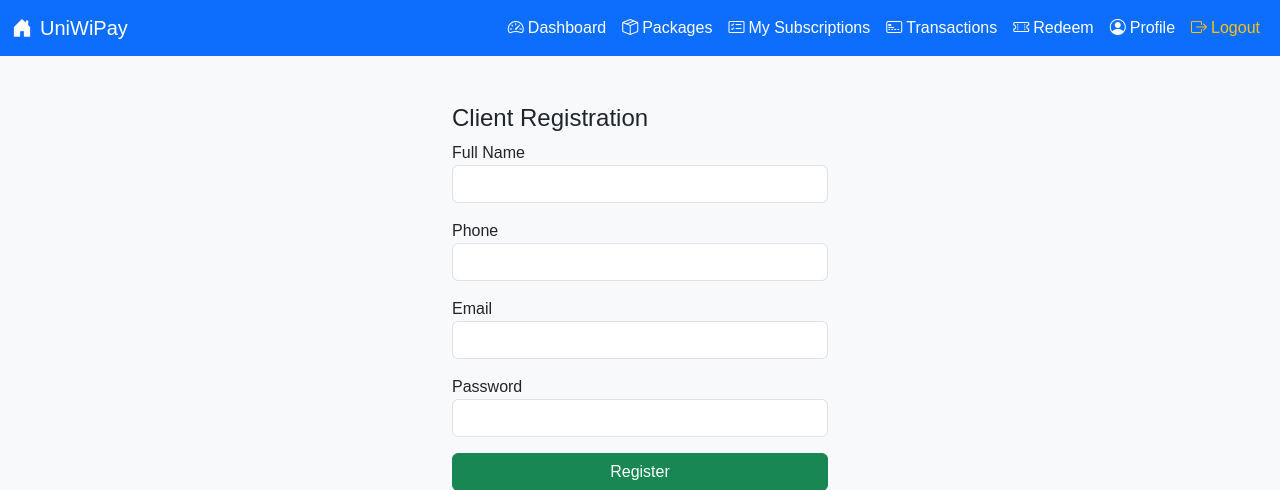
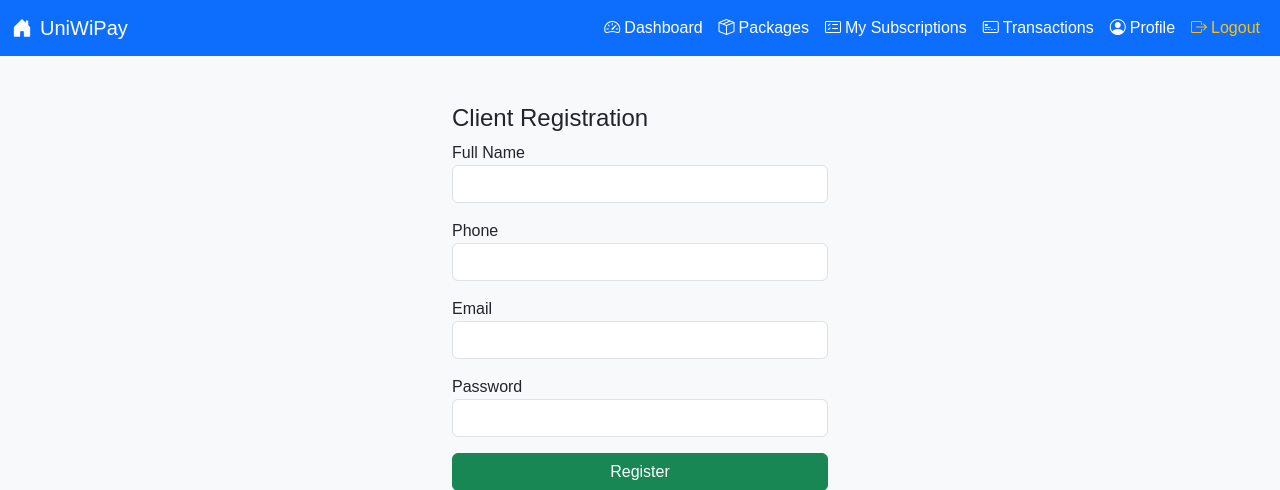
Before and after one commit to peterdetruth/wifi_system, a CodeIgniter 4 app: the page made by app/Views/client/auth/register.php in a window 1280 px wide. Shown: the top 490 px of the page. Run offline with PHP 8.4 and a stand-in for CodeIgniter, Linux system fonts and the light colour scheme; the template is opened without the code that fills it, so the values that code supplies are empty; some libraries are stand-ins or nearby versions.

Commit message:
Removed redeem link in the navbar

```diff
--- a/app/Views/layouts/client_layout.php
+++ b/app/Views/layouts/client_layout.php
@@ -63,13 +63,6 @@
             </li>
 
             <li class="nav-item">
-              <a class="nav-link d-flex align-items-center <?= url_is('client/vouchers/redeem*') ? 'active' : '' ?>"
-                 href="<?= base_url('client/vouchers/redeem') ?>">
-                 <i class="bi bi-ticket-perforated me-1"></i> Redeem
-              </a>
-            </li>
-
-            <li class="nav-item">
               <a class="nav-link d-flex align-items-center <?= url_is('client/profile*') ? 'active' : '' ?>"
                  href="<?= base_url('client/profile') ?>">
                  <i class="bi bi-person-circle me-1"></i> Profile
```
